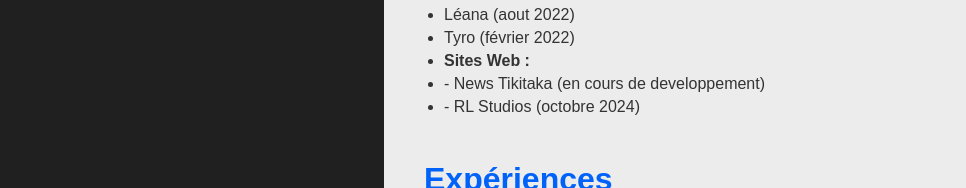
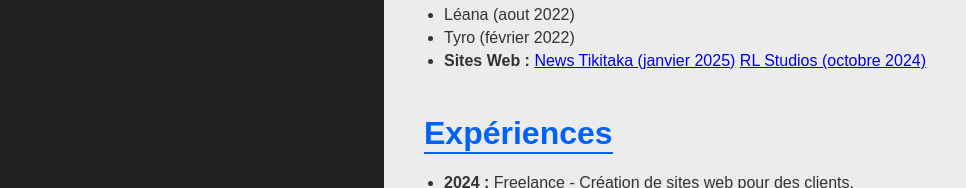
Before and after one commit to romainlgsgit/romainlgsgit.github.io, a plain HTML site: page index.html in a window 1280 px wide. Shown: the part 612-800 px from the top of the page, without its empty margins (0-966 px from the left). Drawn offline with Linux system fonts and the light colour scheme.

Commit message:
Update index.html

```diff
--- a/index.html
+++ b/index.html
@@ -79,8 +79,8 @@
                     </li>
                     <li>
                         <strong>Sites Web :</strong>
-                        <li>- News Tikitaka (en cours de developpement)</li>
-                        <li>- RL Studios (octobre 2024)</li>
+                     <a href="https://www.newstikitaka.fr/">News Tikitaka (janvier 2025)</a>
+                     <a href="https://rlstudiosweb.com/">RL Studios (octobre 2024)</a>
                     </li>
                 </ul>
             </section>
```
